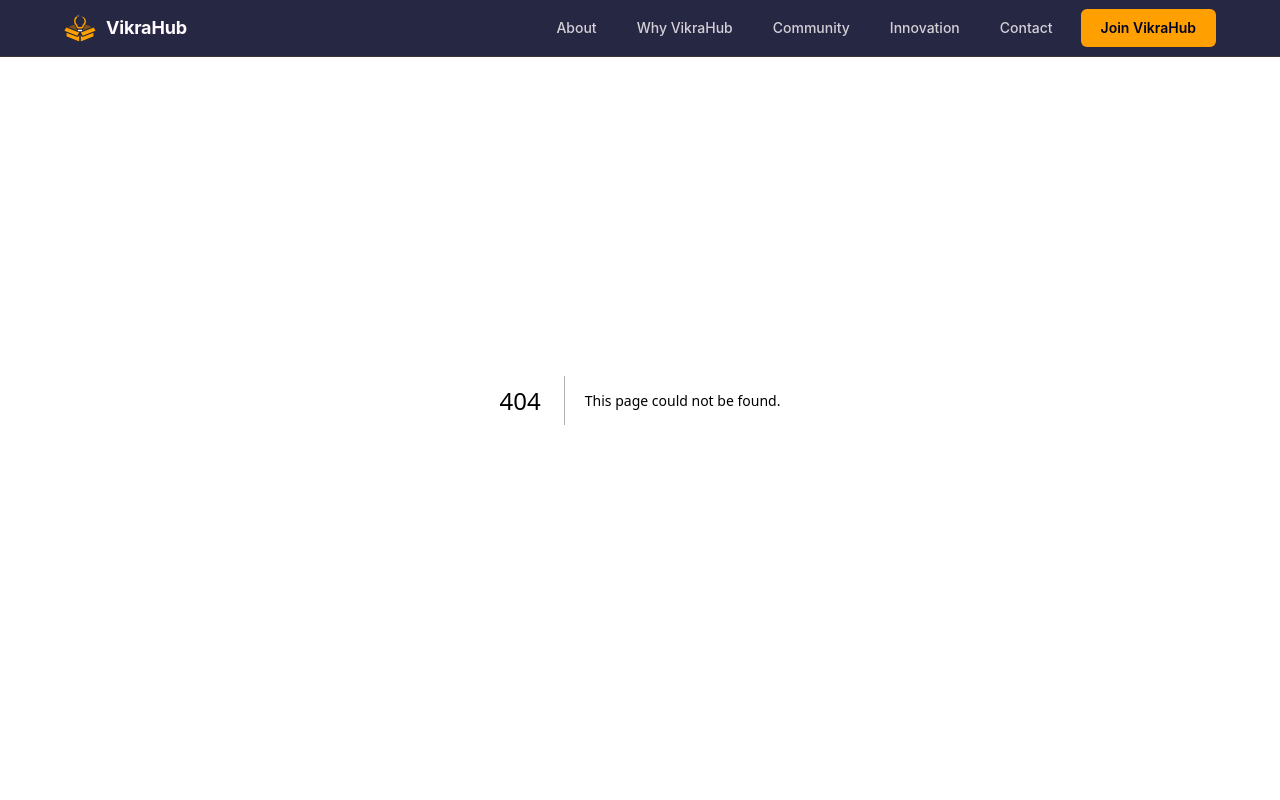
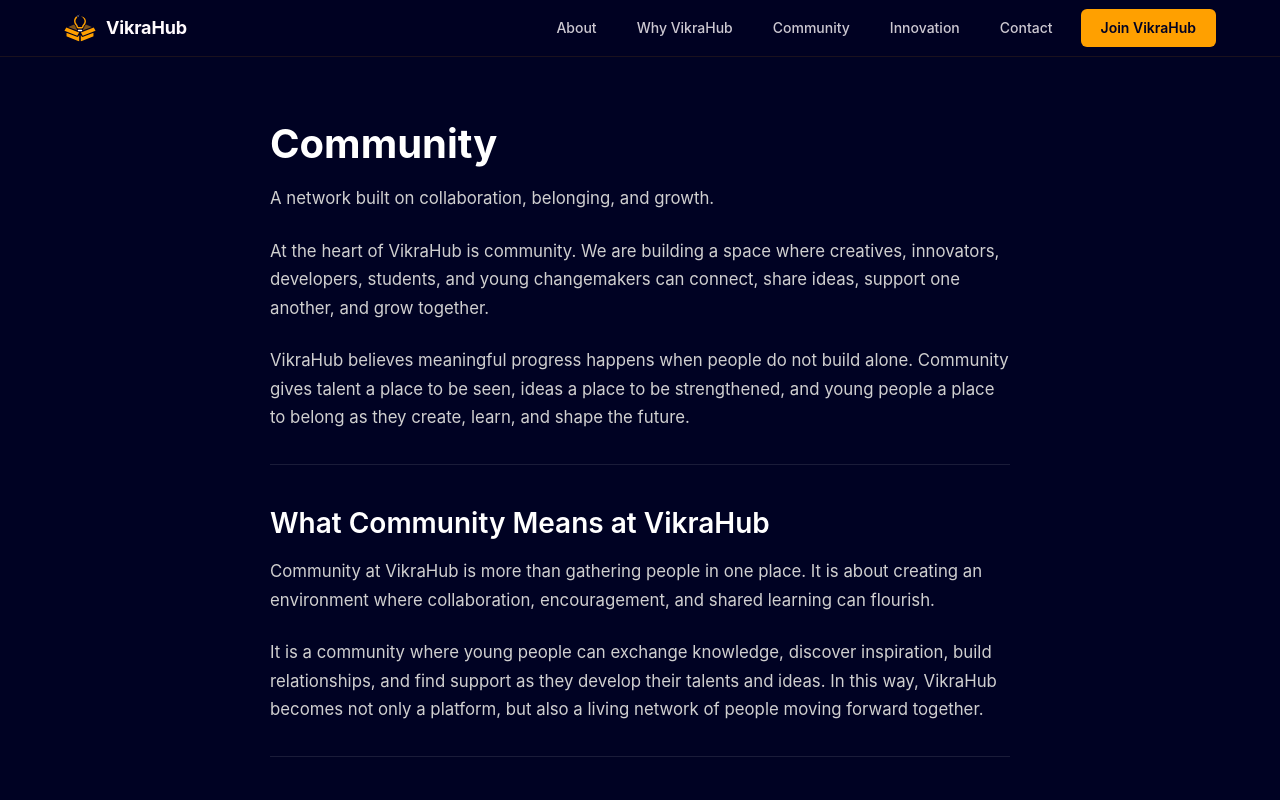
Before and after one commit to VikraHub/vikrahub-web, a Next.js app in the folder apps/web/: page /community in a window 1280 px wide. Before the commit this address had no page. Shown: the top 800 px of the page. Built offline with nearby package versions, Linux system fonts and the light colour scheme.

Commit message:
Add Community route

```diff
--- /dev/null
+++ b/apps/web/src/app/community/page.tsx
@@ -0,0 +1,30 @@
+import { Metadata } from 'next';
+import { promises as fs } from 'fs';
+import path from 'path';
+import MarkdownPage from '@/components/MarkdownPage';
+
+export const metadata: Metadata = {
+  title: 'Community • VikraHub',
+  description:
+    'Explore the VikraHub community and how collaboration, belonging, and shared growth help young people move forward together.',
+  alternates: {
+    canonical: 'https://vikrahub.com/community',
+  },
+};
+
+async function getMarkdownContent() {
+  const filePath = path.join(process.cwd(), 'content', 'pages', 'Community.md');
+  try {
+    const content = await fs.readFile(filePath, 'utf8');
+    return content;
+  } catch (error) {
+    console.error('Failed to read Community markdown file:', error);
+    throw new Error('Community page content not found. Build failed.');
+  }
+}
+
+export default async function CommunityPage() {
+  const markdown = await getMarkdownContent();
+
+  return <MarkdownPage markdown={markdown} />;
+}
```
